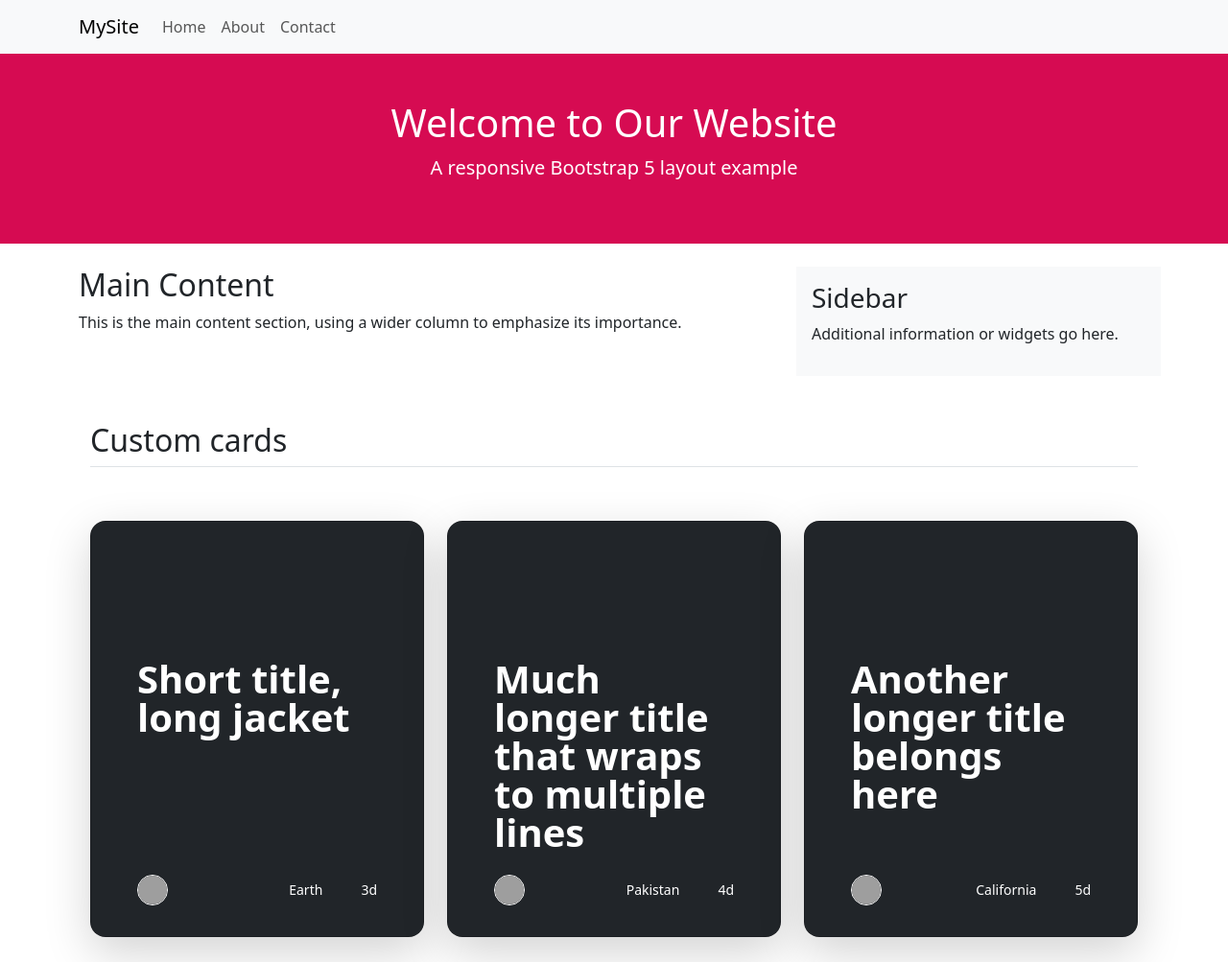
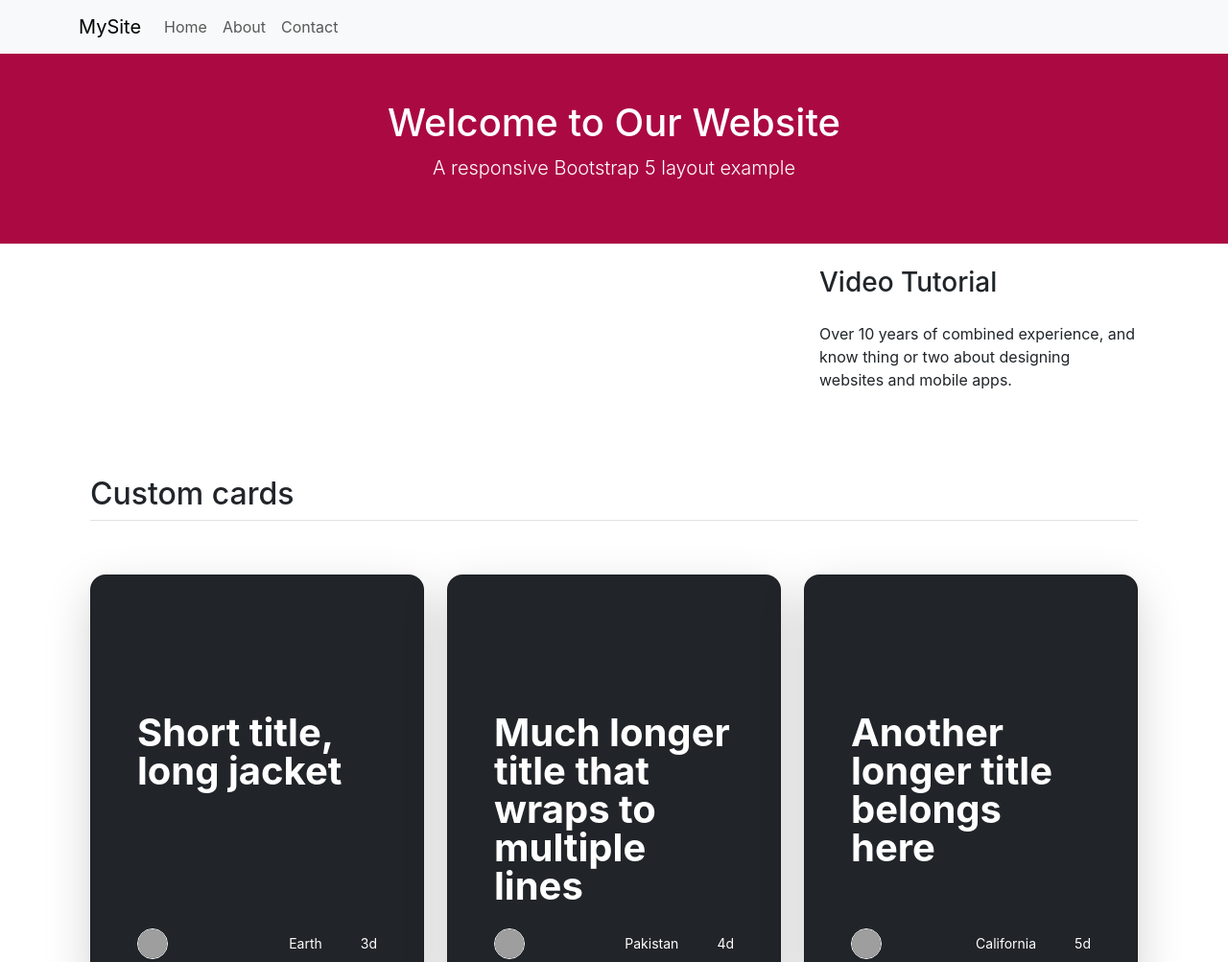
Before and after one commit to auri-gabriel/learning-bootstrap, a website: page index.html in a window 1280 px wide. Shown: the top 1003 px of the page at 96% size. Drawn offline with nearby package versions, Linux system fonts and the light colour scheme; files that its build step writes are made by us from their sources; grey boxes are pictures that could not be loaded.

Commit message:
feat(font): change font

```diff
--- a/index.html
+++ b/index.html
@@ -31,15 +31,12 @@
         </div>
     </header>
 
-    <div class="container mt-4">
+    <div class="container">
         <div class="row">
-            <div class="col-md-8">
-                <h2>Main Content</h2>
-                <p>This is the main content section, using a wider column to emphasize its importance.</p>
-            </div>
-            <div class="col-md-4 bg-light p-3">
-                <h3>Sidebar</h3>
-                <p>Additional information or widgets go here.</p>
+            <div class="col-8"></div>
+            <div class="col-md-4 p-4">
+                <h3 class="mb-4">Video Tutorial</h3>
+                <p>Over 10 years of combined experience, and know thing or two about designing websites and mobile apps.</p>
             </div>
         </div>
     </div>
--- a/scss/_custom.scss
+++ b/scss/_custom.scss
@@ -1,7 +1,10 @@
 $primary: #d60b52;
+
+$primary: mix(black, $primary, 20%);
 
 // 1. Include functions first (so you can manipulate colors, SVGs, calc, etc)
 @import "../node_modules/bootstrap/scss/functions";
+
 
 // 2. Include any default variable overrides here
 
@@ -27,7 +30,8 @@ $max-spacer: 20;
 
 $spacers: map-merge($spacers, $custom-spacers);
 
-@debug $spacers;
+$font-family-base: "Inter", sans-serif;
+
 // 5. Include remainder of required parts
 @import "../node_modules/bootstrap/scss/maps";
 @import "../node_modules/bootstrap/scss/mixins";
```
